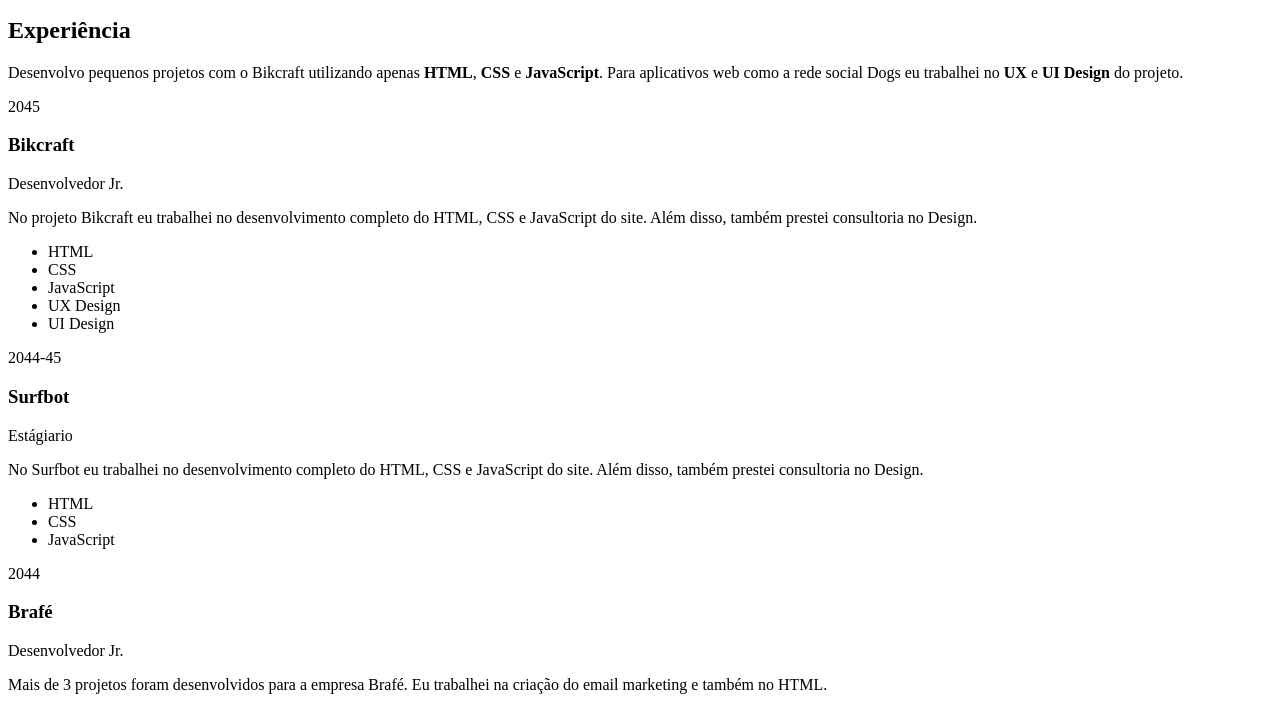
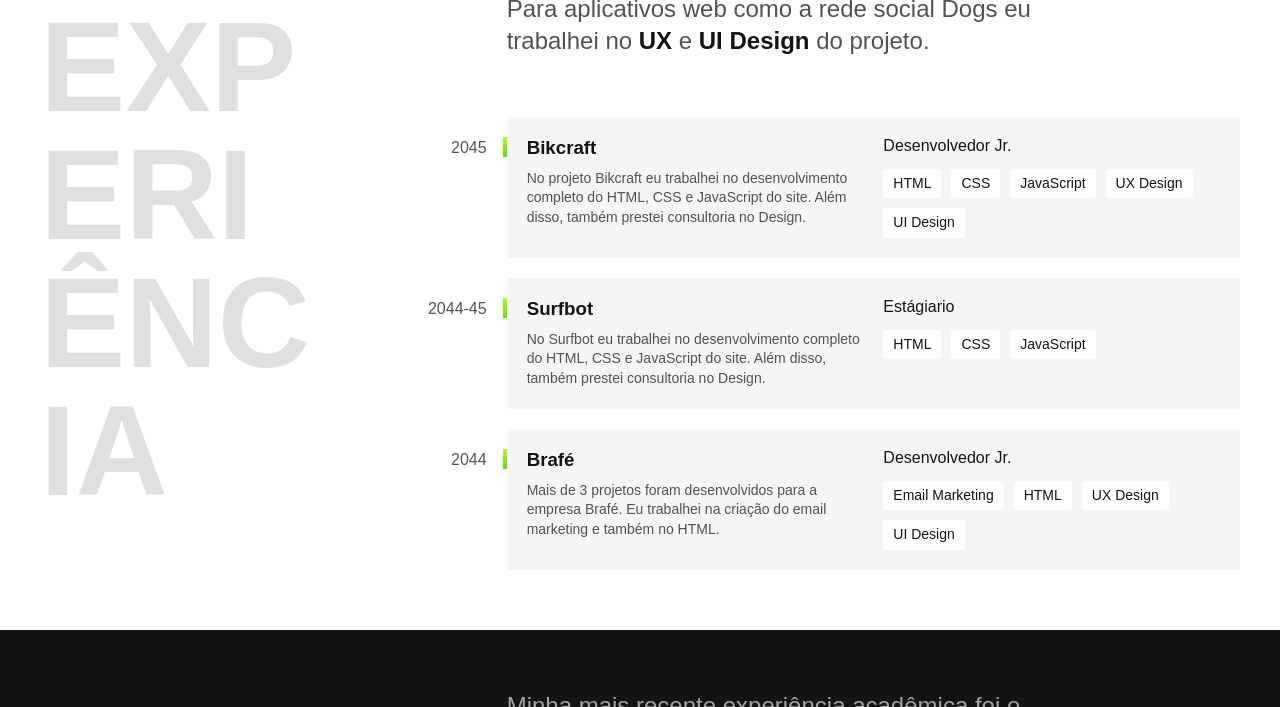
Before and after one commit to JandersonLimaDev/JandersonLimaDev.github.io, a plain HTML site: page index.html in a window 1280 px wide. Shown: the part 835-1542 px from the top of the page. Drawn offline with Linux system fonts and the light colour scheme.

Commit message:
atualizei o style

```diff
--- a/index.html
+++ b/index.html
@@ -4,7 +4,7 @@
 <head>
   <meta charset="UTF-8">
   <meta name="viewport" content="width=device-width, initial-scale=1.0">
-  <link rel="stylesheet" href="./css/style..min.css">
+  <link rel="stylesheet" href="./css/style.min.css">
   <meta name="description" content=" Desenvolvimento Front End & UX/UI Designer ">
   <title> Lobo - Desenvolvimento e Design </title>
 </head>
```
